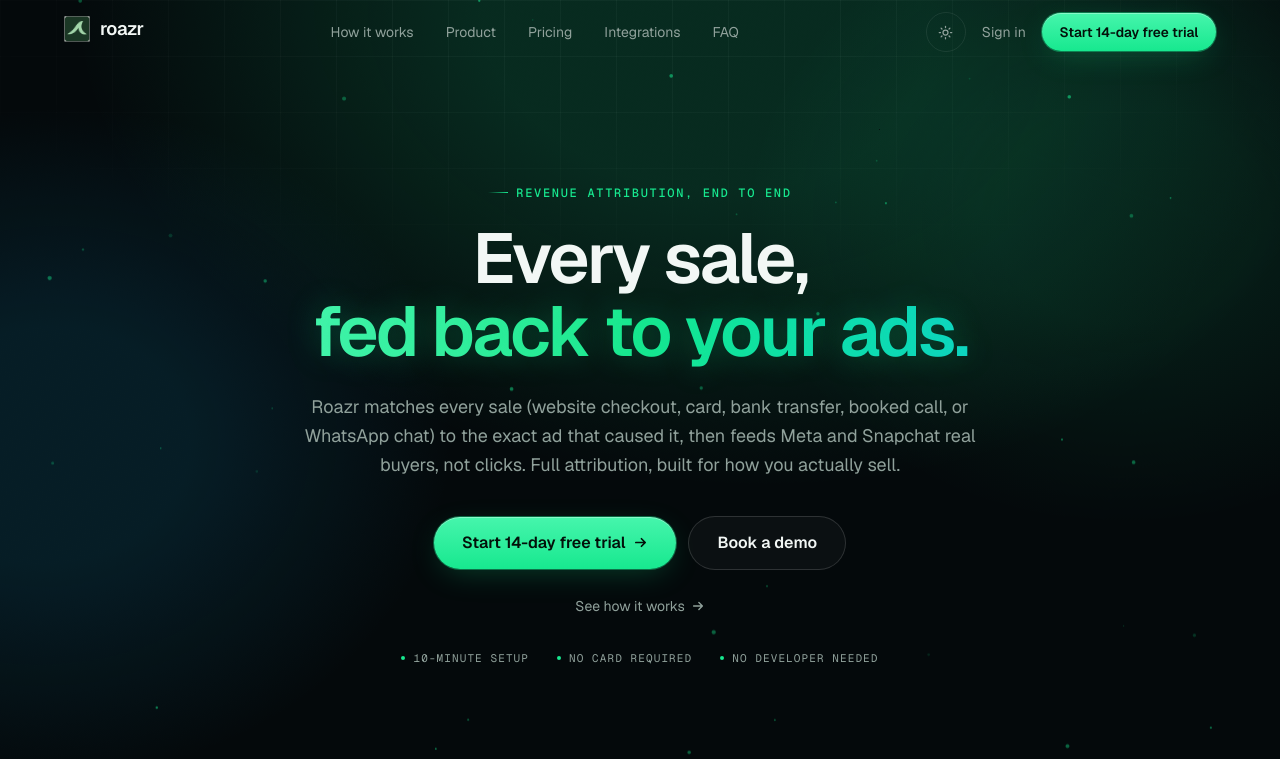
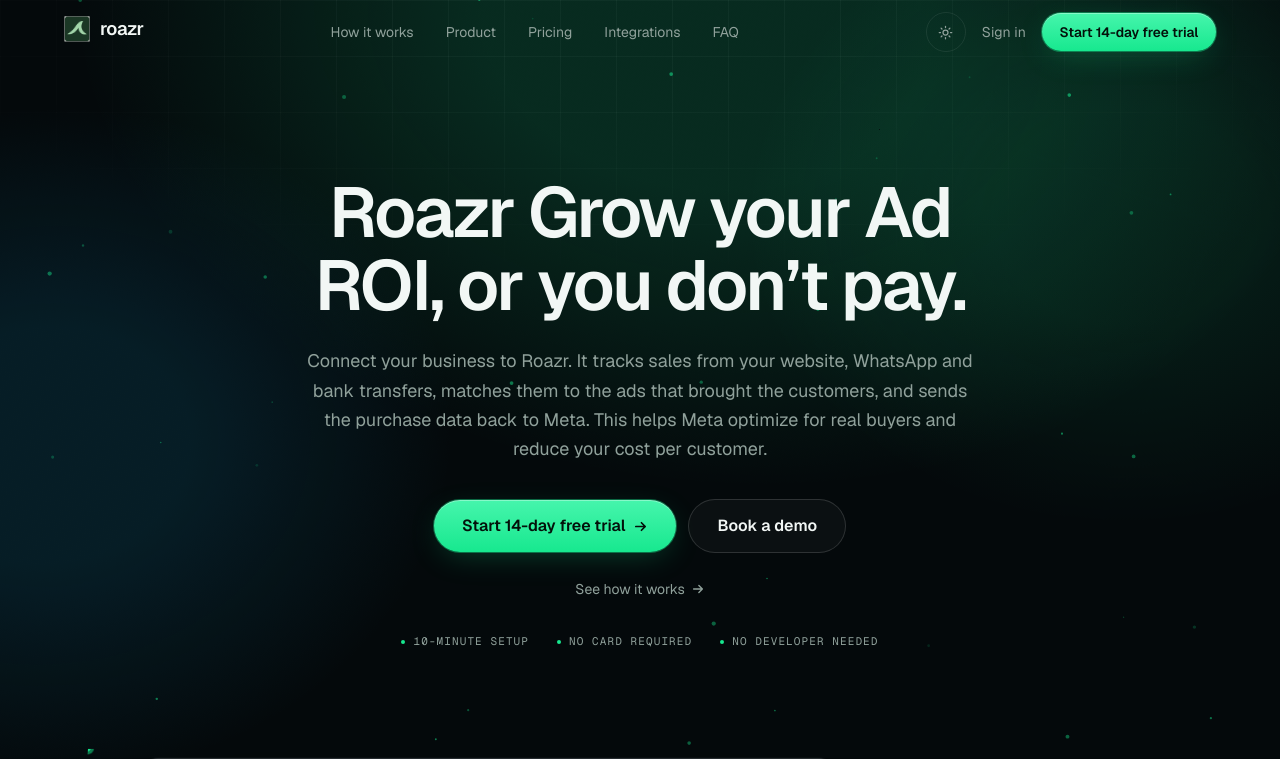
Before and after one commit to AxotechFuture/roazr-website, a Next.js app: page / in a window 1280 px wide. Shown: the top 759 px of the page. Built offline with nearby package versions, Linux system fonts and the light colour scheme.

Commit message:
Update homepage hero messaging

```diff
--- a/components/hero/Hero.tsx
+++ b/components/hero/Hero.tsx
@@ -52,28 +52,18 @@
 
       <div className="container-x relative">
         <div className="mx-auto max-w-3xl text-center">
-          <Enter delay={0}>
-            <p className="kicker justify-center">
-              Revenue attribution, end to end
-            </p>
-          </Enter>
-
           <Enter delay={0.08}>
-            <h1 className="mt-5 text-balance text-[2.6rem] font-semibold leading-[1.04] tracking-[-0.035em] sm:text-6xl lg:text-[4.4rem]">
-              Every sale,
-              <br />
-              <span className="glow-text bg-gradient-to-r from-accent-strong via-accent to-[var(--grad-tail)] bg-clip-text text-transparent">
-                fed back to your ads.
-              </span>
+            <h1 className="text-balance text-[2.6rem] font-semibold leading-[1.04] tracking-[-0.035em] sm:text-6xl lg:text-[4.4rem]">
+              Roazr Grow your Ad ROI, or you don’t pay.
             </h1>
           </Enter>
 
           <Enter delay={0.16}>
             <p className="mx-auto mt-6 max-w-2xl text-pretty text-base leading-relaxed text-muted sm:text-lg">
-              Roazr matches every sale (website checkout, card, bank transfer,
-              booked call, or WhatsApp chat) to the exact ad that caused it,
-              then feeds Meta and Snapchat real buyers, not clicks. Full
-              attribution, built for how you actually sell.
+              Connect your business to Roazr. It tracks sales from your website,
+              WhatsApp and bank transfers, matches them to the ads that brought
+              the customers, and sends the purchase data back to Meta. This helps
+              Meta optimize for real buyers and reduce your cost per customer.
             </p>
           </Enter>
 
```
